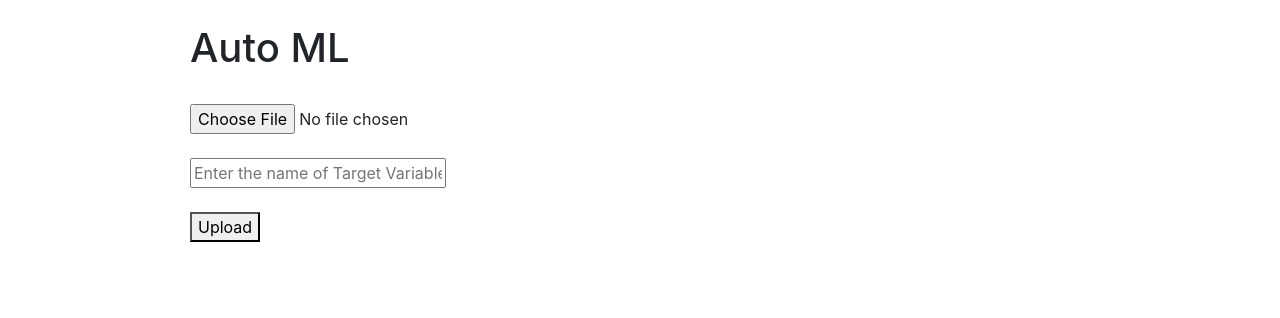
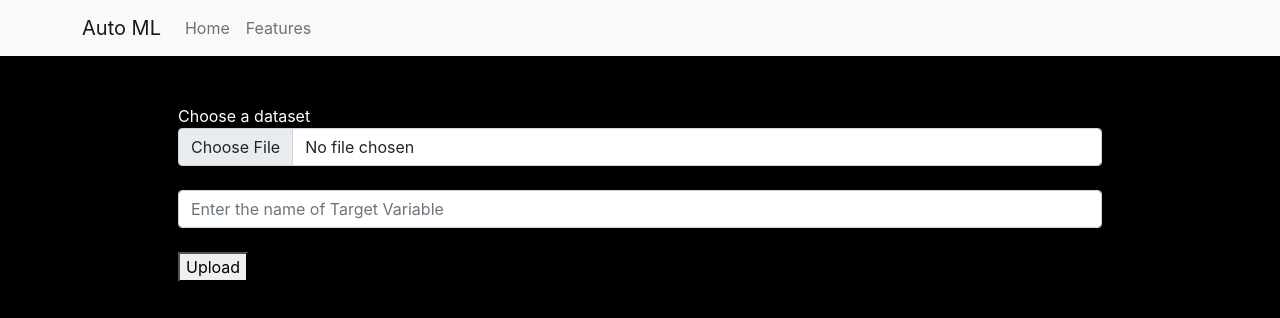
Before and after one commit to Bhavyalakhani/Auto-ML, a React (Create React App) app in the folder client/: page / in a window 1280 px wide. Shown: the top 318 px of the page. Built offline with nearby package versions, Linux system fonts and the light colour scheme.

Commit message:
Changed Background

```diff
--- a/client/src/App.js
+++ b/client/src/App.js
@@ -7,7 +7,7 @@
     this.state = {
       imageURL: '',
       predict: null,
-      modelname:null
+      modelname: null,
     };
 
     this.handleUploadImage = this.handleUploadImage.bind(this);
@@ -42,16 +42,16 @@
     //   })
     // .catch((error) => console.log(error))
     axios
-      .post('http://127.0.0.1:5000/upload', data ,{
-        headers:{
-          "Accept":"application/json"
-        }
+      .post('http://127.0.0.1:5000/upload', data, {
+        headers: {
+          Accept: 'application/json',
+        },
       })
       .then((res) => {
         console.log(res);
         this.setState((state) => ({
-          predict: Number(res.data.output)*100,
-          modelname: res.data.model
+          predict: Number(res.data.output) * 100,
+          modelname: res.data.model,
         }));
       })
       .catch((err) => console.log(err));
@@ -59,53 +59,113 @@
 
   render() {
     return (
-      <div class="container">
-        <div class="container">
-          <div class="container">
-            <div class="container">
-              <div class="container">
-                <div class="container">
-                  <div class="container">
-                    <div class="container">
-                      <div class="container">
-                        <div class="container">
+      <div>
+        <nav className="navbar navbar-expand-lg navbar-light bg-light">
+          <div className="container">
+            <a className="navbar-brand" href="#">
+              Auto ML
+            </a>
+            <button
+              className="navbar-toggler"
+              type="button"
+              data-toggle="collapse"
+              data-target="#navbarNav"
+              aria-controls="navbarNav"
+              aria-expanded="false"
+              aria-label="Toggle navigation"
+            >
+              <span className="navbar-toggler-icon"></span>
+            </button>
+            <div className="collapse navbar-collapse" id="navbarNav">
+              <ul className="navbar-nav">
+                <li className="nav-item active">
+                  <a className="nav-link" href="#">
+                    Home
+                  </a>
+                </li>
+                <li className="nav-item">
+                  <a className="nav-link" href="#">
+                    Features
+                  </a>
+                </li>
+              </ul>
+            </div>
+          </div>
+        </nav>
+        <div className="container">
+          <div className="container">
+            <div className="container">
+              <div className="container">
+                <div className="container">
+                  <div className="container">
+                    <div className="container">
+                      <div className="container">
+                        <div className="container">
                           <br></br>
-                          <h1>Auto ML</h1>
+                          {/* <h1>Auto ML</h1> */}
                           <br></br>
                           <form onSubmit={this.handleUploadImage}>
                             <div>
-                              <input
+                              <label>Choose a dataset</label>
+                              <br></br>
+                              {/* <input
                                 ref={(ref) => {
                                   this.uploadInput = ref;
                                 }}
                                 type="file"
+                              /> */}
+                              <input
+                                type="file"
+                                ref={(ref) => {
+                                  this.uploadInput = ref;
+                                }}
+                                class="form-control"
+                                id="inputGroupFile04"
+                                aria-describedby="inputGroupFileAddon04"
+                                aria-label="Upload Dataset"
                               />
                             </div>
                             <br></br>
                             <div>
-                              <input
+                              {/* <input
                                 ref={(ref) => {
                                   this.fileName = ref;
                                 }}
                                 type="text"
                                 placeholder="Enter the name of Target Variable"
+                              /> */}
+                              <input
+                                type="text"
+                                class="form-control"
+                                id="exampleInputEmail1"
+                                aria-describedby="emailHelp"
+                                placeholder="Enter the name of Target Variable"
+                                ref={(ref) => {
+                                  this.fileName = ref;
+                                }}
                               />
                             </div>
                             <br />
                             <div>
                               <button>Upload</button>
                             </div>
+                          </form>
+                          <div>
+                            {this.state.modelname ? (
+                              <>
+                                <h1>Results</h1>
+                                <div>
+                                  Model with the best accuracy:{' '}
+                                  <b>{this.state.modelname}</b>
+                                </div>
+                              </>
+                            ) : null}
                             {this.state.predict ? (
-                              <div>Accuracy: {this.state.predict}%</div>
+                              <div>
+                                Accuracy: <b>{this.state.predict}%</b>
+                              </div>
                             ) : null}
-                            {
-                              this.state.modelname?(
-                                <div>Model : {this.state.modelname} </div>
-                              )
-                              :
-                              null
-                            }
-                          </form>
+                          </div>
                           {/* <div class="container">
                           <br /><br />
                           <h1>Auto ML</h1>
--- a/client/src/index.css
+++ b/client/src/index.css
@@ -5,9 +5,16 @@
     sans-serif;
   -webkit-font-smoothing: antialiased;
   -moz-osx-font-smoothing: grayscale;
+  background-color: black;
+  color: white;
 }
 
 code {
   font-family: source-code-pro, Menlo, Monaco, Consolas, 'Courier New',
     monospace;
 }
+
+.btn-upload {
+  text-align: center;
+  margin: 1% 45%;
+}
```
